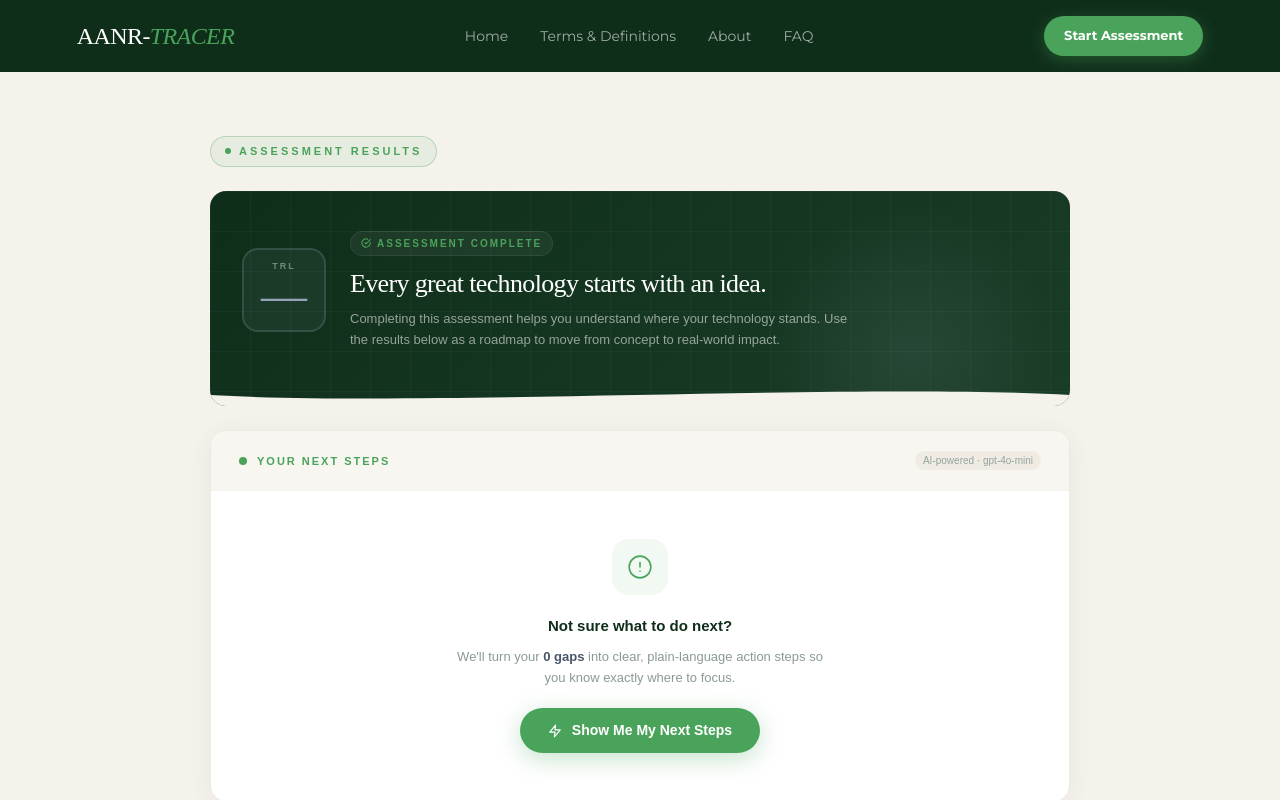
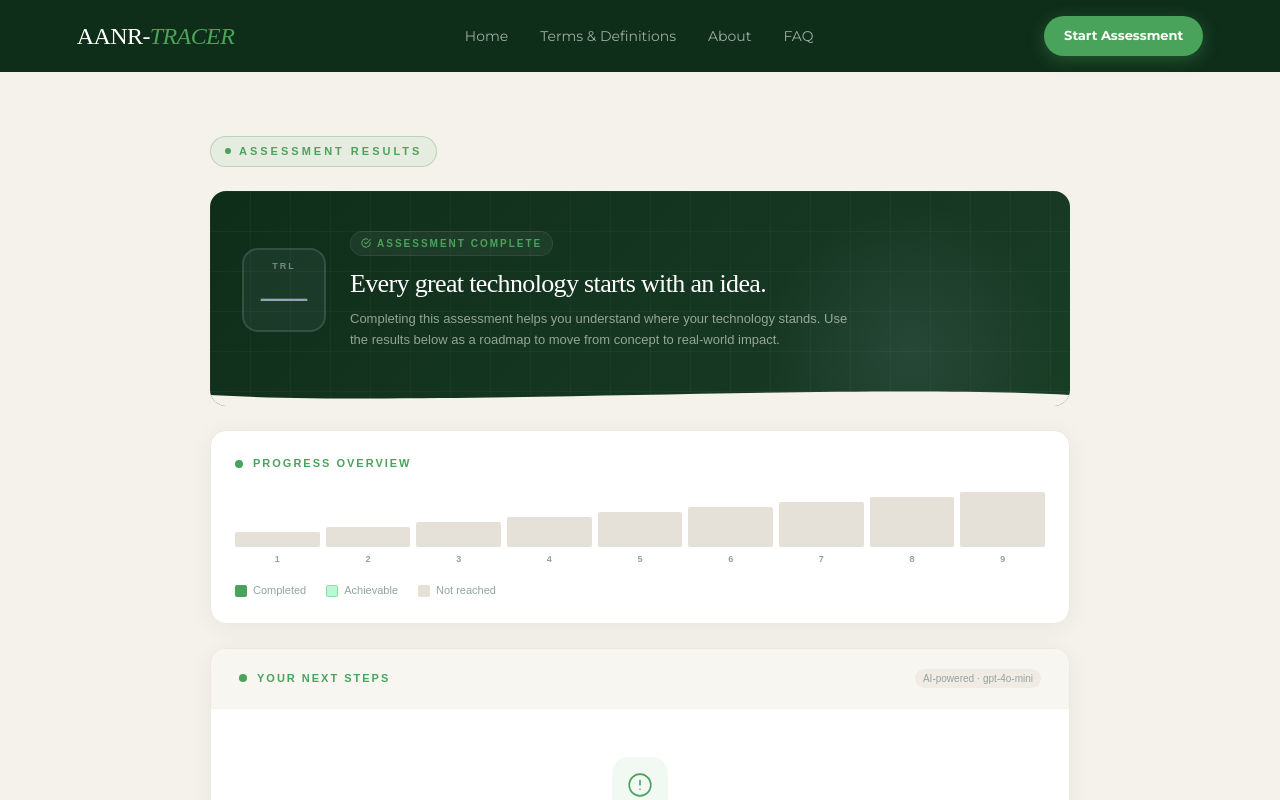
Before and after one commit to kazeulo/AANR-TRACER, a Next.js app: page /assessment/results in a window 1280 px wide. Shown: the top 800 px of the page. Built offline with nearby package versions, Linux system fonts and the light colour scheme.

Commit message:
chore: update word limit for the technology description

```diff
--- a/src/app/assessment/description/page.tsx
+++ b/src/app/assessment/description/page.tsx
@@ -7,7 +7,7 @@ import { useState } from "react";
 export default function TechnologyDescriptionPage() {
   const { data, updateData } = useAssessment();
   const router = useRouter();
-  const maxWords = 300;
+  const maxWords = 200;
 
   const [wordCount, setWordCount] = useState<number>(
     data.technologyDescription.trim()
--- a/src/app/assessment/results/page.tsx
+++ b/src/app/assessment/results/page.tsx
@@ -233,13 +233,13 @@ export default function ResultsPage() {
         />
 
         {/* Step bar */}
-        {/* <div className="bg-white border border-[#ede9e0] rounded-2xl p-6 shadow-[0_4px_24px_rgba(15,46,26,0.06)]">
+        <div className="bg-white border border-[#ede9e0] rounded-2xl p-6 shadow-[0_4px_24px_rgba(15,46,26,0.06)]">
           <div className="flex items-center gap-2.5 mb-5">
             <span className="w-2 h-2 rounded-full bg-[#4aa35a]" />
             <span className="text-[11px] font-bold tracking-[2px] uppercase text-[#4aa35a]">Progress Overview</span>
           </div>
           <TRLStepBar completed={result.highestCompletedTRL} achievable={result.highestAchievableTRL} />
-        </div> */}
+        </div>
 
         {/* Score cards */}
         <ScoreCards
```
